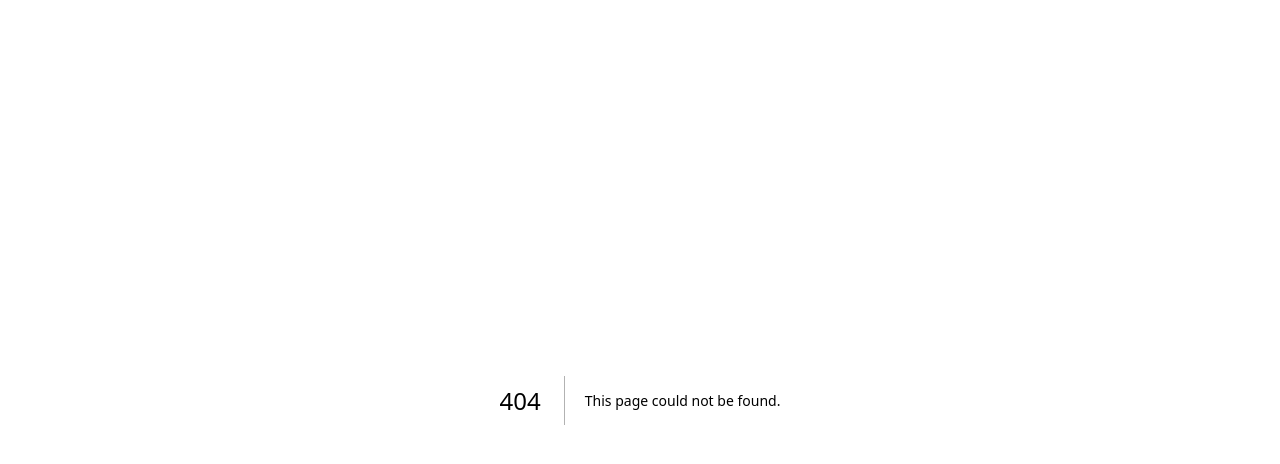
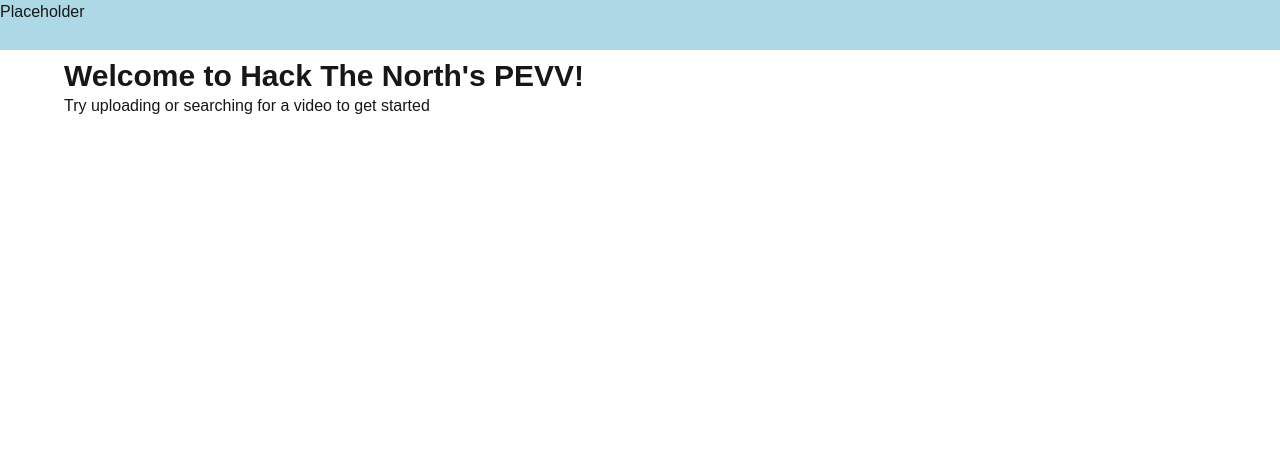
Before and after one commit to priyanshumahey/idetic, a Next.js app in the folder app/: page /homepage in a window 1280 px wide. Before the commit this address had no page. Shown: the top 464 px of the page. Built offline with nearby package versions, Linux system fonts and the light colour scheme.

Commit message:
Added baseline homepage

```diff
--- /dev/null
+++ b/app/app/homepage/page.module.css
@@ -0,0 +1,3 @@
+.containerBase {
+    padding: 0.5rem;
+}
--- /dev/null
+++ b/app/app/homepage/page.tsx
@@ -0,0 +1,16 @@
+import Container from '@mui/material/Container';
+import Navbar from '@/components/ui/Navbar/nav';
+import styles from './page.module.css'
+
+export default function Page() {
+  return (
+  <>
+    <Navbar/>
+    <Container className={styles.containerBase}>
+        <p className={`text-3xl font-semibold`}>Welcome to Hack The North's PEVV!</p>
+        <p>Try uploading or searching for a video to get started</p>
+    </Container>
+
+  </>
+  );
+}
--- a/app/app/layout.tsx
+++ b/app/app/layout.tsx
@@ -1,6 +1,8 @@
 import type { Metadata } from "next";
 import localFont from "next/font/local";
 import "./globals.css";
+import { Inter } from 'next/font/google'
+
 
 const geistSans = localFont({
   src: "./fonts/GeistVF.woff",
@@ -13,10 +15,17 @@
   weight: "100 900",
 });
 
+const inter = Inter({
+  subsets: ['latin'],
+  variable: '--font-inter', // optional
+})
+
 export const metadata: Metadata = {
   title: "Create Next App",
   description: "Generated by create next app",
 };
+
+
 
 export default function RootLayout({
   children,
@@ -26,7 +35,7 @@
   return (
     <html lang="en">
       <body
-        className={`${geistSans.variable} ${geistMono.variable} antialiased`}
+        className={`${inter.variable} antialiased`}
       >
         {children}
       </body>
--- /dev/null
+++ b/app/components/ui/Navbar/nav.module.css
@@ -0,0 +1,5 @@
+.nav {
+    width: 100vw;
+    height: 50px;
+    background-color: lightblue;
+}
--- /dev/null
+++ b/app/components/ui/Navbar/nav.tsx
@@ -0,0 +1,7 @@
+import styles from './nav.module.css'
+
+export default function Navbar() {
+    return(
+        <div className={styles.nav}>Placeholder</div>
+    );
+}
--- a/app/package.json
+++ b/app/package.json
@@ -9,6 +9,10 @@
     "lint": "next lint"
   },
   "dependencies": {
+    "@emotion/react": "^11.13.3",
+    "@emotion/styled": "^11.13.0",
+    "@mui/material": "^6.1.0",
+    "@next/font": "^14.2.11",
     "@radix-ui/react-icons": "^1.3.0",
     "@radix-ui/react-slot": "^1.1.0",
     "class-variance-authority": "^0.7.0",
```
Also changed, not shown: 2 other files (tests, documents, lock files or other folders).
